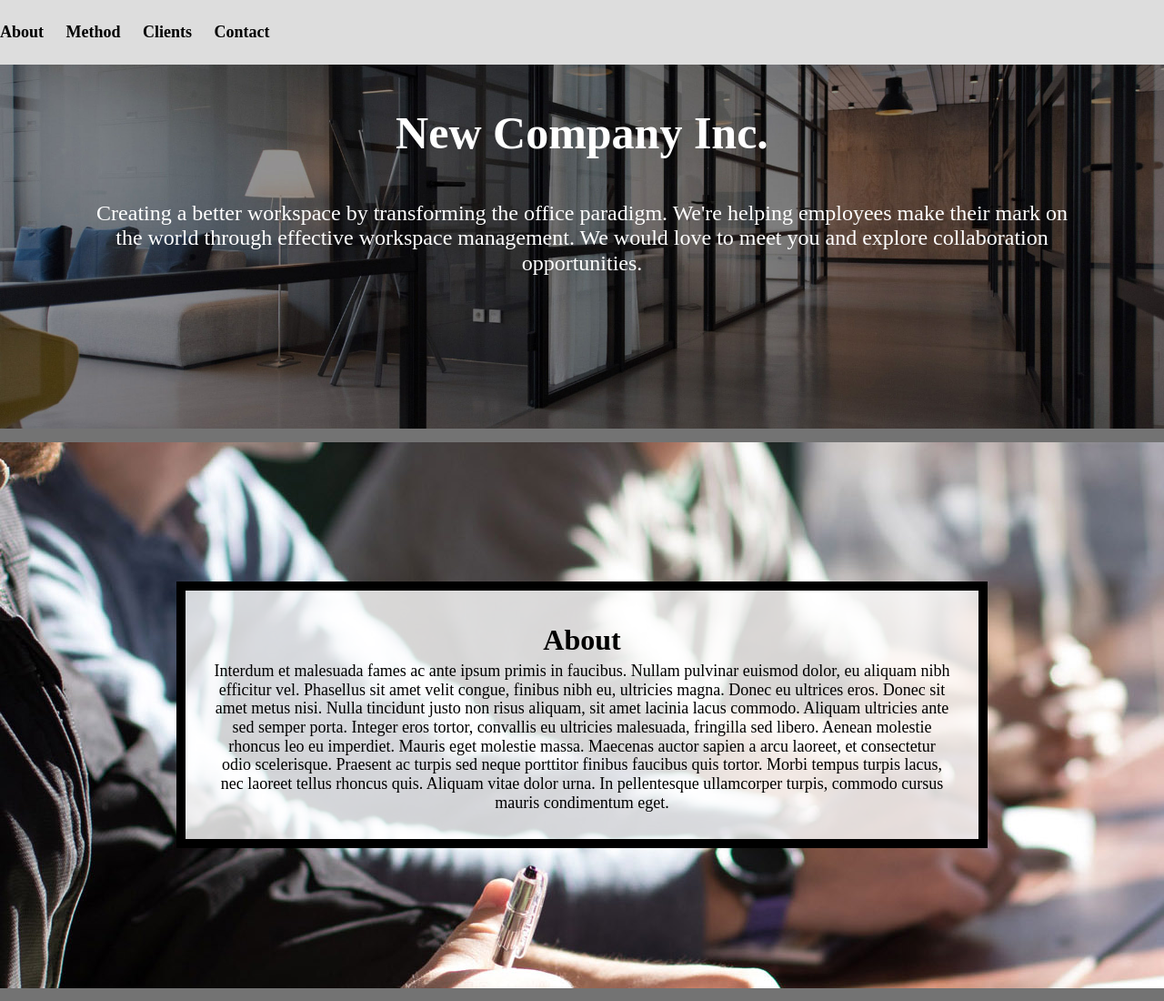
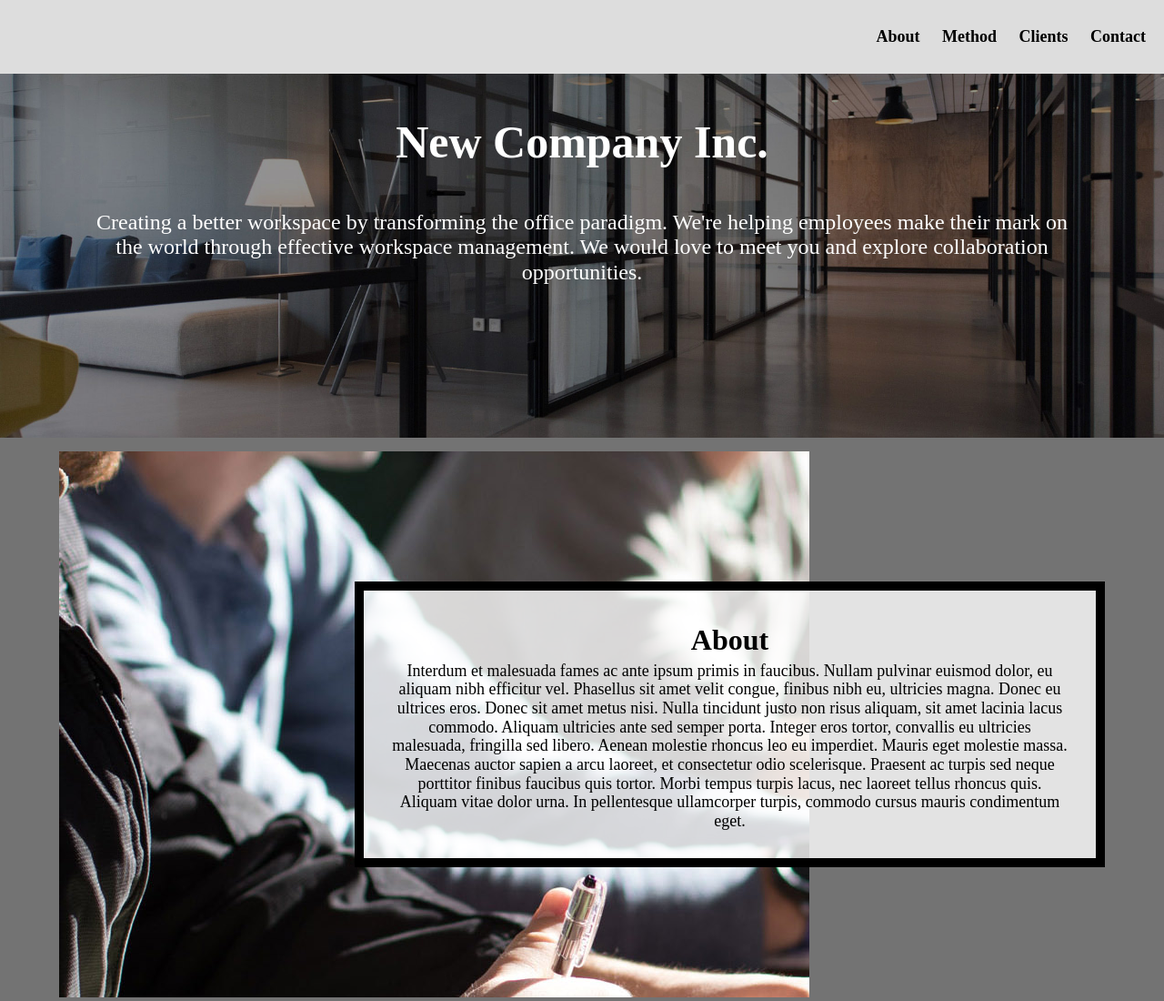
Before and after one commit to branbarh-umich/hw3_2025, a plain HTML site: page index.html in a window 1280 px wide. Shown: the top 1100 px of the page at 91% size. Drawn offline with Linux system fonts and the light colour scheme.

Commit message:
Implement desktop view

```diff
--- a/css/style.css
+++ b/css/style.css
@@ -81,25 +81,42 @@ first div in the grid and place it in the grid. */
   text-align: center;
 }
 
-/* [TODO] Desktop View */
+/* [DONE] Desktop View */
 
 /* Add your media query here */
 @media only screen and (min-width: 800px) {
   /* Step 9: Write the selector/rule property to style the nav element */
-
-  /* [TODO] Move the navigation so that the nav is aligned to the other side of the window and has a padding of 30px on the top and bottom and 0 on the left and right. */
+  nav {
+    text-align: right;
+    padding: 30px 0px;
+  }
 
   /* Step 10: Write the selector/rule property to update the .container class */
+  .container {
+    grid-template-columns: 50px auto 500px auto 50px;
+  }
 
-  /* [TODO] */
+  /* meowwwww :3 */
 
   /* Steps 11 and 12: Update the grid-column property of the grid's children (where-needed)*/
+  .about,
+  .clients,
+  .method-image,
+  .contact-image {
+    grid-column: 3 / span 2;
+  }
+  .method,
+  .contact,
+  .about-image,
+  .clients-image {
+    grid-column: 2 / span 2;
+  }
 
-  /* [TODO] */
-
-  /* Step 13:Write the selector/rule property to update the .text-block class */
-
-  /* [TODO] */
+  /* Step 13: Write the selector/rule property to update the .text-block class */
+  .text-block {
+    max-height: 250px;
+    overflow-y: auto;
+  }
 }
 
-/* [TODO] accessibility validation*/
+/* [TODO] accessibility validation */
--- a/index.html
+++ b/index.html
@@ -31,7 +31,7 @@
         <img src="images/about.jpg" alt="">
       </div>
 
-      <div class="about text-block">
+      <div class="about text-block" tabindex="0">
         <h2>About</h2>
         <p>Interdum et malesuada fames ac ante ipsum primis in faucibus. Nullam pulvinar euismod dolor, eu aliquam nibh efficitur vel. Phasellus sit amet velit congue, finibus nibh eu, ultricies magna. Donec eu ultrices eros. Donec sit amet metus nisi. Nulla tincidunt justo non risus aliquam, sit amet lacinia lacus commodo. Aliquam ultricies ante sed semper porta. Integer eros tortor, convallis eu ultricies malesuada, fringilla sed libero. Aenean molestie rhoncus leo eu imperdiet. Mauris eget molestie massa. Maecenas auctor sapien a arcu laoreet, et consectetur odio scelerisque. Praesent ac turpis sed neque porttitor finibus faucibus quis tortor. Morbi tempus turpis lacus, nec laoreet tellus rhoncus quis. Aliquam vitae dolor urna. In pellentesque ullamcorper turpis, commodo cursus mauris condimentum eget.</p>
       </div>
@@ -40,7 +40,7 @@
         <img src="images/method.jpg" alt="">
       </div>
 
-      <div class="method text-block">
+      <div class="method text-block" tabindex="0">
         <h2>Method</h2>
         <p>Praesent eu lorem sed eros pellentesque tincidunt. Duis nec dapibus dui. Curabitur cursus dapibus lectus, at molestie ipsum hendrerit eget. Aliquam magna ipsum, gravida et ligula id, tincidunt facilisis arcu. In blandit, magna a pretium mollis, mauris odio cursus eros, tempor rutrum diam est non enim. Nunc porttitor imperdiet placerat. Mauris aliquam, purus nec viverra placerat, ipsum est sollicitudin ipsum, vel lacinia justo justo rutrum libero.</p>
         <p>Praesent eu lorem sed eros pellentesque tincidunt. Duis nec dapibus dui. Curabitur cursus dapibus lectus, at molestie ipsum hendrerit eget. Aliquam magna ipsum, gravida et ligula id, tincidunt facilisis arcu. In blandit, magna a pretium mollis, mauris odio cursus eros, tempor rutrum diam est non enim. Nunc porttitor imperdiet placerat. Mauris aliquam, purus nec viverra placerat, ipsum est sollicitudin ipsum, vel lacinia justo justo rutrum libero.</p>
@@ -50,7 +50,7 @@
         <img src="images/clients.jpg" alt="">
       </div>
 
-      <div class="clients text-block">
+      <div class="clients text-block" tabindex="0">
         <h2>Clients</h2>
         <p>Nullam accumsan efficitur accumsan. Nunc arcu ante, iaculis nec leo vel, iaculis cursus odio. Vestibulum at elit eu nisi finibus placerat ac a lorem. Donec congue iaculis quam, non tempor ipsum accumsan et. Duis risus tellus, maximus sit amet varius pulvinar, faucibus in orci. Morbi ac placerat lectus. Sed leo augue, fringilla eu viverra auctor, dapibus vitae odio. Quisque non porttitor sem, vitae dictum tortor. Maecenas interdum sollicitudin mattis. Pellentesque accumsan elit eget placerat finibus. Phasellus eget elit quis est mattis porta non non metus. Pellentesque lacus dui, tempor ac elit at, convallis ultricies velit. Fusce viverra dui dui, vitae feugiat erat ornare sit amet. Maecenas diam ligula, venenatis id dignissim et, convallis non tellus. Aenean vehicula laoreet vehicula.</p>
       </div>
@@ -59,7 +59,7 @@
         <img src="images/contact.jpg" alt ="">
       </div>
 
-      <div class="contact text-block">
+      <div class="contact text-block" tabindex="0">
         <h2>Contact</h2>
         <p>Etiam dolor ex, vehicula nec augue in, lobortis volutpat turpis. Pellentesque vel vestibulum metus. Nam luctus porta sapien a malesuada. Nunc porttitor imperdiet placerat. Mauris aliquam, purus nec viverra placerat, ipsum est sollicitudin ipsum, vel lacinia justo justo rutrum libero.</p>
       </div>
```
